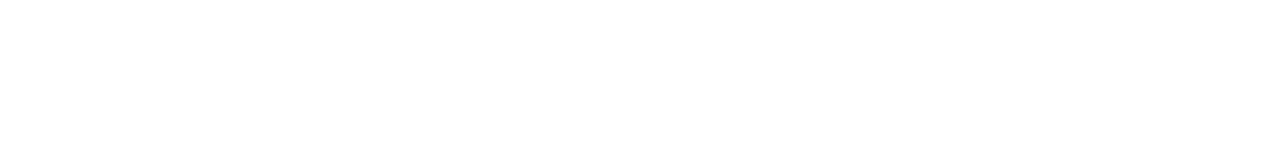
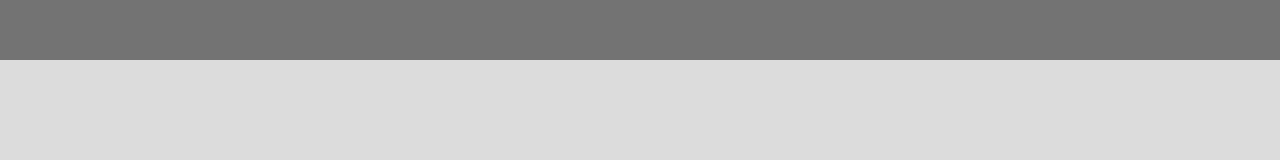
Before and after one commit to Binograd/project, a plain HTML site: page index.html in a window 1280 px wide. Drawn offline with Linux system fonts and the light colour scheme; the site is published under a folder, as on GitHub Pages, so addresses that start at the root find nothing.

Commit message:
Update index.html

```diff
--- a/index.html
+++ b/index.html
@@ -4,8 +4,8 @@
     <meta charset="UTF-8">
     <meta http-equiv="X-UA-Compatible" content="IE=edge">
     <meta name="viewport" content="width=device-width, initial-scale=1.0">
-    <link rel="stylesheet" href="/style/style.css">
-    <link rel="stylesheet" href="/style/colors.css">
+    <link rel="stylesheet" href="./style/style.css">
+    <link rel="stylesheet" href="./style/colors.css">
     <title>Document</title>
 </head>
 <body>
```
